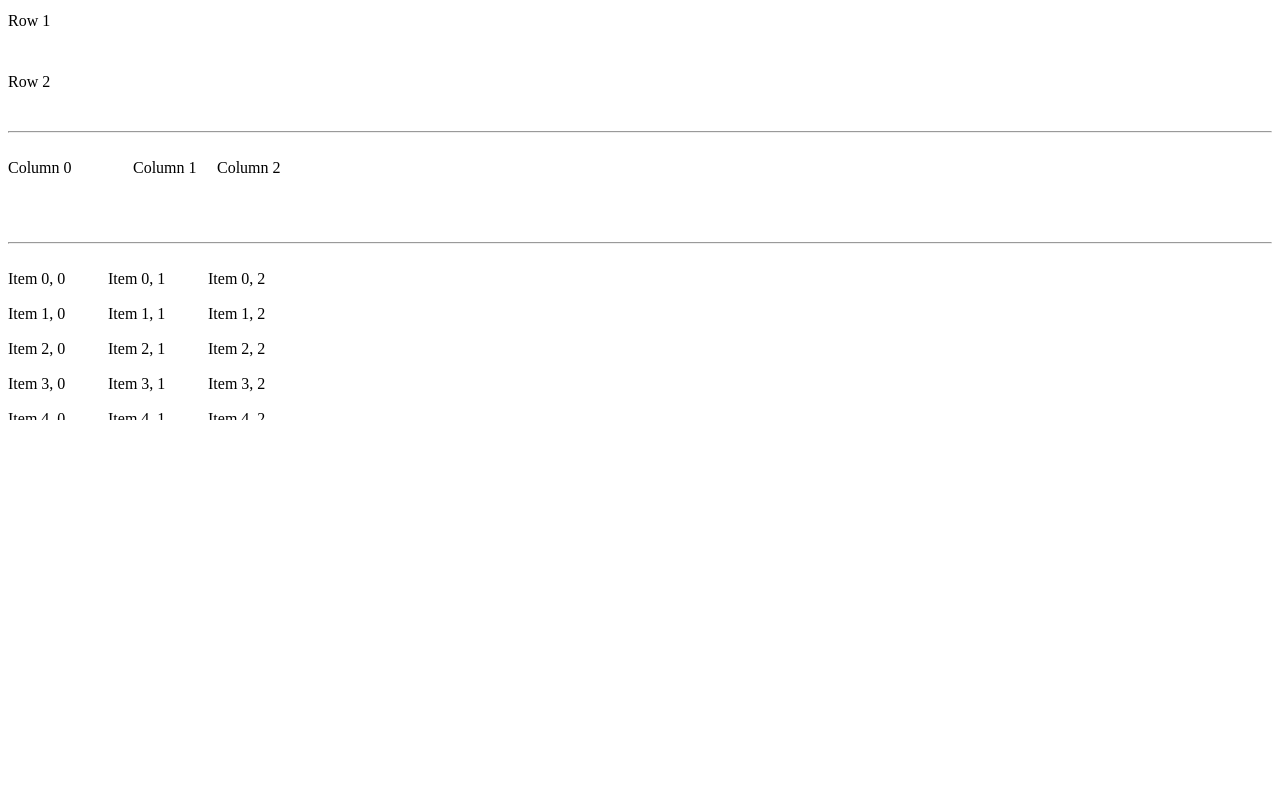
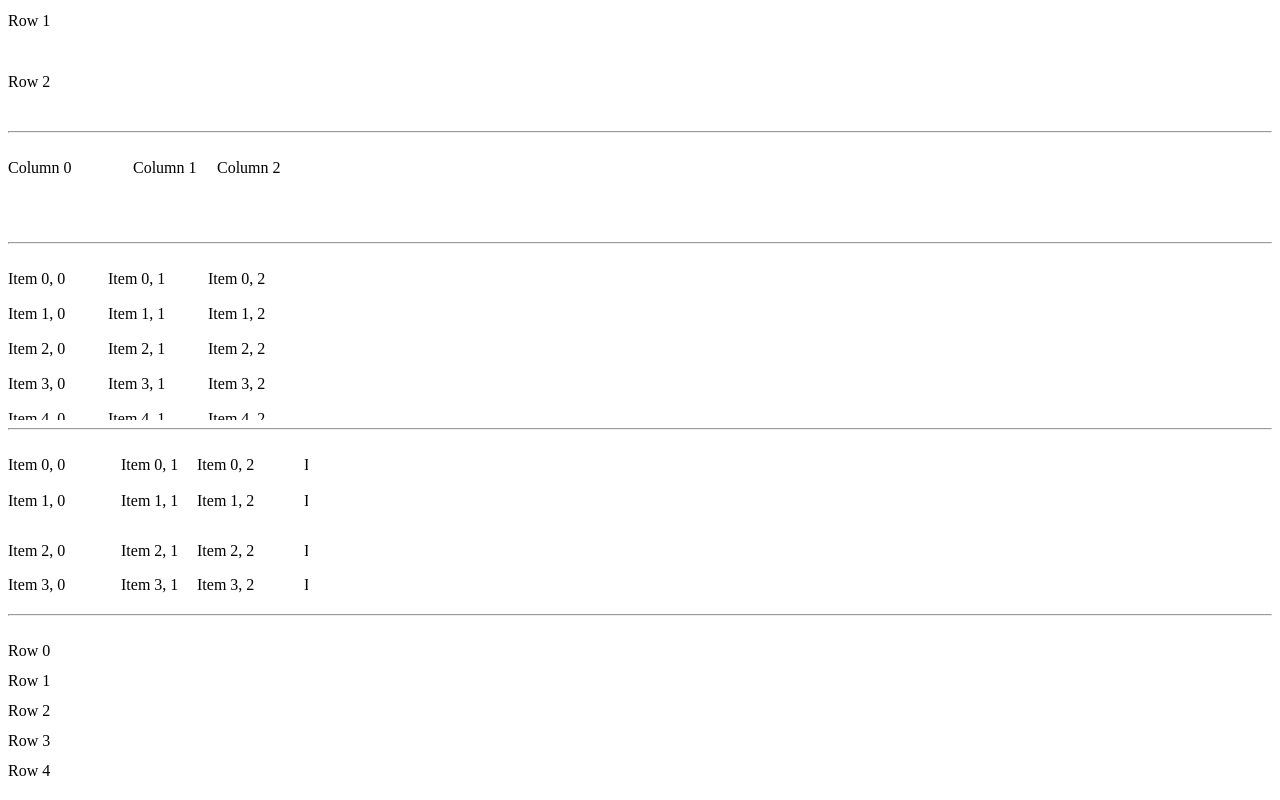
Before and after one commit to adityackr/react-window-practice, a React (Vite) app: page / in a window 1280 px wide. Shown: the part 332-1132 px from the top of the page. Before the commit the page ends 800 px from the top, so only its background shows below. Built offline with nearby package versions, Linux system fonts and the light colour scheme.

Commit message:
add: scrolling

```diff
--- a/src/App.jsx
+++ b/src/App.jsx
@@ -1,6 +1,8 @@
 import FixedSizeGridExample from './components/fixed-size-grid';
 import FixedSizedListColumn from './components/fixed-size-list/fixed-column';
 import FixedSizedListRow from './components/fixed-size-list/fixed-row';
+import ScrollingIndicators from './components/scrolling-indicators';
+import VariableSizeGridExample from './components/variable-size-grid';
 import VariableSizeListColumn from './components/variable-size-list/column';
 import VariableSizeListRow from './components/variable-size-list/row';
 
@@ -20,6 +22,12 @@ const App = () => {
 			<hr />
 			<br />
 			<FixedSizeGridExample />
+			<hr />
+			<br />
+			<VariableSizeGridExample />
+			<hr />
+			<br />
+			<ScrollingIndicators />
 		</div>
 	);
 };
--- /dev/null
+++ b/src/components/scrolling-indicators/index.jsx
@@ -0,0 +1,20 @@
+import React from 'react';
+import { FixedSizeList } from 'react-window';
+import ScrollingRow from '../shared/scrolling-row';
+
+const ScrollingIndicators = (props) => {
+	return (
+		<FixedSizeList
+			height={150}
+			width={300}
+			itemCount={1000}
+			itemSize={30}
+			useIsScrolling
+			{...props}
+		>
+			{ScrollingRow}
+		</FixedSizeList>
+	);
+};
+
+export default ScrollingIndicators;
--- /dev/null
+++ b/src/components/shared/scrolling-row/index.jsx
@@ -0,0 +1,7 @@
+import React from 'react';
+
+const ScrollingRow = ({ index, isScrolling, style }) => {
+	return <div style={style}>{isScrolling ? '...' : `Row ${index}`}</div>;
+};
+
+export default ScrollingRow;
--- /dev/null
+++ b/src/components/variable-size-grid/index.jsx
@@ -0,0 +1,28 @@
+import React from 'react';
+import { VariableSizeGrid } from 'react-window';
+import Cell from '../shared/cell';
+
+const VariableSizeGridExample = () => {
+	const rowHeights = new Array(1000)
+		.fill(true)
+		.map(() => 25 + Math.round(Math.random() * 50));
+
+	const columnWidths = new Array(1000)
+		.fill(true)
+		.map(() => 75 + Math.round(Math.random() * 50));
+
+	return (
+		<VariableSizeGrid
+			columnCount={1000}
+			columnWidth={(index) => columnWidths[index]}
+			height={150}
+			rowCount={1000}
+			rowHeight={(index) => rowHeights[index]}
+			width={300}
+		>
+			{Cell}
+		</VariableSizeGrid>
+	);
+};
+
+export default VariableSizeGridExample;
```
